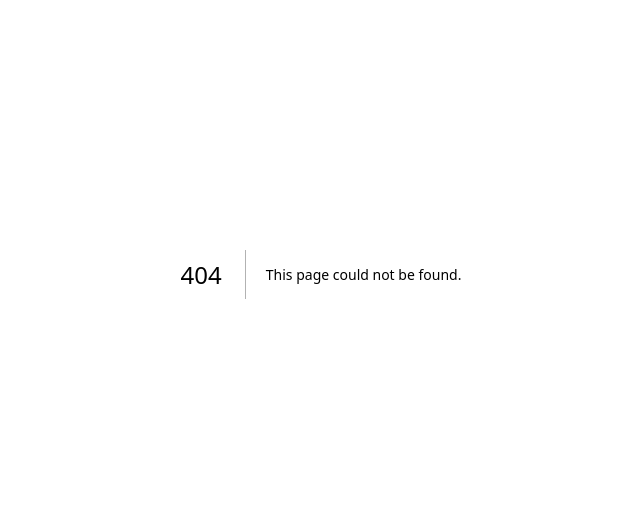
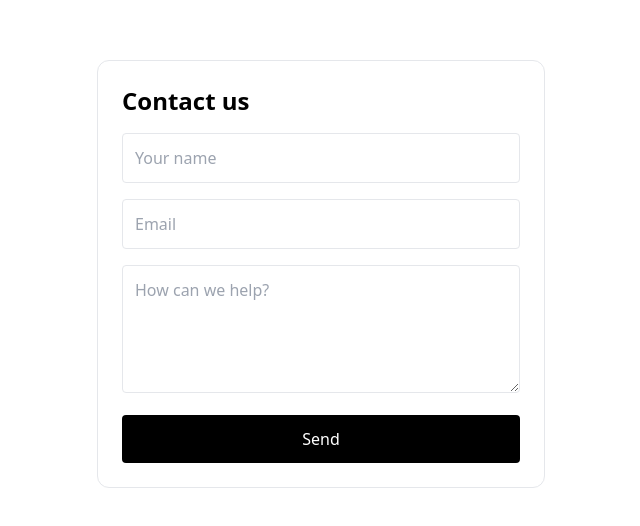
Before and after one commit to rrr7wq4qj2-cpu/tideclean-ai, a Next.js app: page /contact in a window 1280 px wide. Before the commit this address had no page. Shown: the part 126-652 px from the top of the page, without its empty margins (319-959 px from the left). Built offline with nearby package versions, Linux system fonts and the light colour scheme.

Commit message:
Create contact.tsx

```diff
--- /dev/null
+++ b/pages/contact.tsx
@@ -0,0 +1,22 @@
+import Head from 'next/head'
+
+export default function Contact() {
+  return (
+    <>
+      <Head><title>Contact • TideClean AI</title></Head>
+      <main className="min-h-screen flex items-center justify-center p-8">
+        <form
+          method="POST"
+          action="https://formspree.io/f/your-id"  // replace with your Formspree/Resend endpoint
+          className="w-full max-w-md space-y-4 border p-6 rounded-xl"
+        >
+          <h1 className="text-2xl font-semibold">Contact us</h1>
+          <input name="name" placeholder="Your name" className="w-full border p-3 rounded" required />
+          <input name="email" type="email" placeholder="Email" className="w-full border p-3 rounded" required />
+          <textarea name="message" placeholder="How can we help?" className="w-full border p-3 rounded h-32" />
+          <button className="w-full rounded bg-black text-white py-3">Send</button>
+        </form>
+      </main>
+    </>
+  )
+}
```
